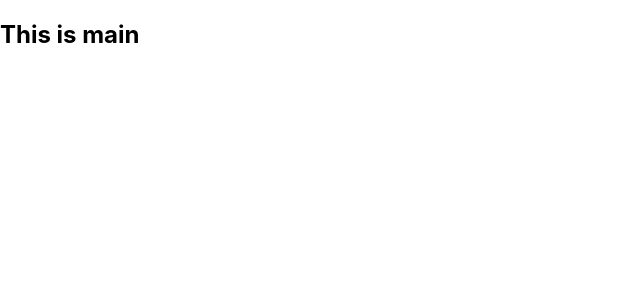
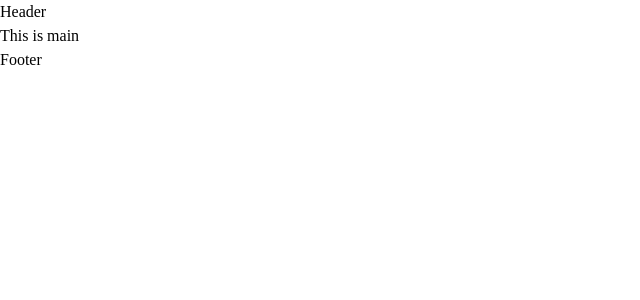
Before and after one commit to ASSiddik01/NextCart, a Next.js app: page / in a window 1280 px wide. Shown: the top 300 px of the page, without its empty margins (0-640 px from the left). Built offline with nearby package versions, Linux system fonts and the light colour scheme.

Commit message:
add tailwind and google font

```diff
--- /dev/null
+++ b/components/Footer.js
@@ -0,0 +1,7 @@
+import React from "react";
+
+const Footer = () => {
+  return <div>Footer</div>;
+};
+
+export default Footer;
--- /dev/null
+++ b/components/Header.js
@@ -0,0 +1,7 @@
+import React from "react";
+
+const Header = () => {
+  return <div>Header</div>;
+};
+
+export default Header;
--- a/package.json
+++ b/package.json
@@ -14,7 +14,10 @@
     "react-dom": "18.2.0"
   },
   "devDependencies": {
+    "autoprefixer": "^10.4.7",
     "eslint": "8.20.0",
-    "eslint-config-next": "12.2.3"
+    "eslint-config-next": "12.2.3",
+    "postcss": "^8.4.14",
+    "tailwindcss": "^3.1.6"
   }
 }
--- a/pages/_app.js
+++ b/pages/_app.js
@@ -1,7 +1,15 @@
-import '../styles/globals.css'
+import Footer from "../components/Footer";
+import Header from "../components/Header";
+import "../styles/globals.css";
 
 function MyApp({ Component, pageProps }) {
-  return <Component {...pageProps} />
+  return (
+    <>
+      <Header />
+      <Component {...pageProps} />
+      <Footer />
+    </>
+  );
 }
 
-export default MyApp
+export default MyApp;
--- /dev/null
+++ b/postcss.config.js
@@ -0,0 +1,6 @@
+module.exports = {
+  plugins: {
+    tailwindcss: {},
+    autoprefixer: {},
+  },
+}
--- a/styles/globals.css
+++ b/styles/globals.css
@@ -1,9 +1,16 @@
+@tailwind base;
+@tailwind components;
+@tailwind utilities;
+
+@import url("https://fonts.googleapis.com/css2?family=Playfair+Display:wght@400;500;600;700&display=swap");
+
 html,
 body {
   padding: 0;
   margin: 0;
   font-family: -apple-system, BlinkMacSystemFont, Segoe UI, Roboto, Oxygen,
     Ubuntu, Cantarell, Fira Sans, Droid Sans, Helvetica Neue, sans-serif;
+  font-family: "Playfair Display", serif;
 }
 
 a {
--- /dev/null
+++ b/tailwind.config.js
@@ -0,0 +1,11 @@
+/** @type {import('tailwindcss').Config} */
+module.exports = {
+  content: [
+    "./pages/**/*.{js,ts,jsx,tsx}",
+    "./components/**/*.{js,ts,jsx,tsx}",
+  ],
+  theme: {
+    extend: {},
+  },
+  plugins: [],
+}
```
Also changed, not shown: 2 other files (tests, documents, lock files or other folders).
